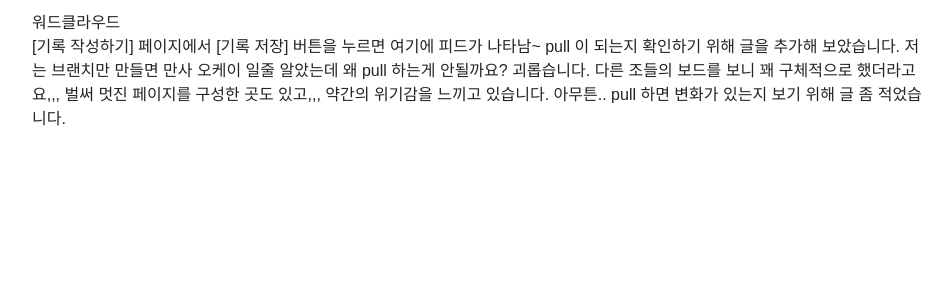
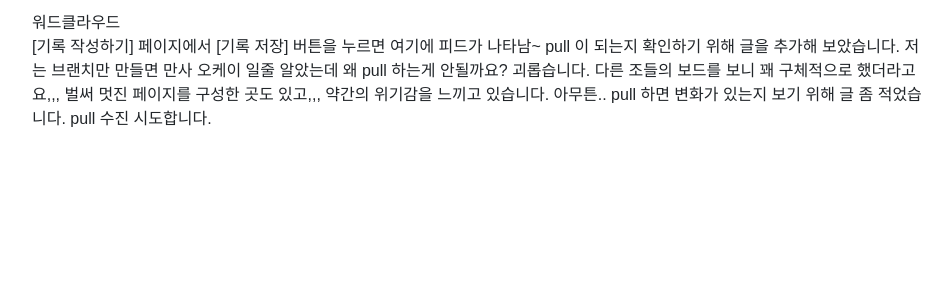
Before and after one commit to summerindigo/travellog-project, a Python web app: template templates/index.html in a window 1280 px wide. Shown: the part 353-653 px from the top of the page, without its empty margins (158-1110 px from the left). Run offline with Jinja, Linux system fonts and the light colour scheme; the template is opened without the code that fills it, so the values that code supplies are empty; some libraries are stand-ins or nearby versions; some web fonts are replaced.

Commit message:
sj 2nd commit

```diff
--- a/templates/index.html
+++ b/templates/index.html
@@ -103,6 +103,8 @@
         괴롭습니다.
         다른 조들의 보드를 보니 꽤 구체적으로 했더라고요,,, 벌써 멋진 페이지를 구성한 곳도 있고,,,
         약간의 위기감을 느끼고 있습니다. 아무튼.. pull 하면 변화가 있는지 보기 위해 글 좀 적었습니다.
+
+        pull 수진 시도합니다.
     </div>
 
 </div>
```
